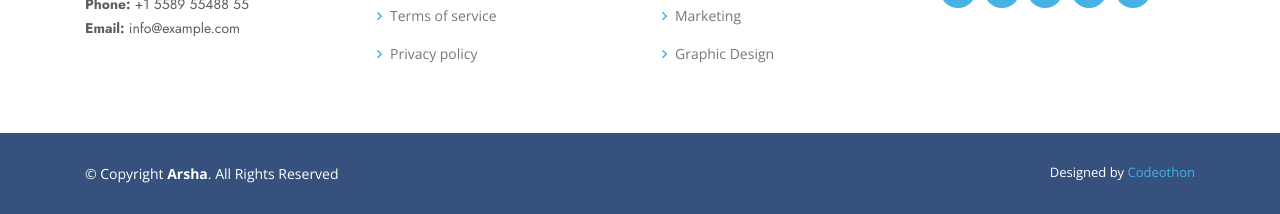
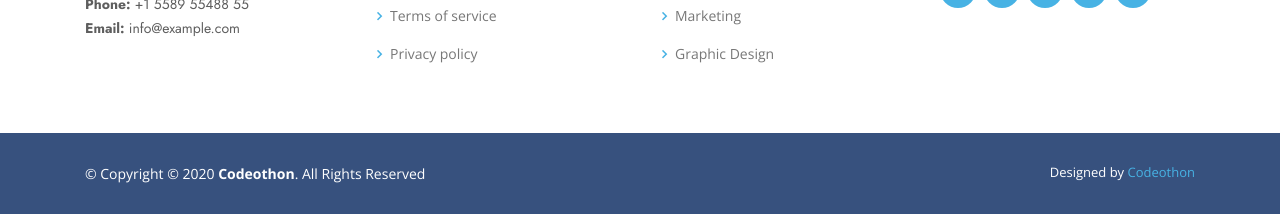
Before and after one commit to codeothon/codeothon.github.io, a plain HTML site: page index.html in a window 1280 px wide. Shown: the part 8404-8618 px from the top of the page. Drawn offline with nearby package versions, Linux system fonts and the light colour scheme; animation ran at ten frames a second.

Commit message:
Update index.html

```diff
--- a/index.html
+++ b/index.html
@@ -811,7 +811,7 @@
 
     <div class="container footer-bottom clearfix">
       <div class="copyright">
-        &copy; Copyright <strong><span>Arsha</span></strong>. All Rights Reserved
+        &copy; Copyright © 2020 <strong><span>Codeothon</span></strong>. All Rights Reserved
       </div>
       <div class="credits">
         <!-- All the links in the footer should remain intact. -->
```
